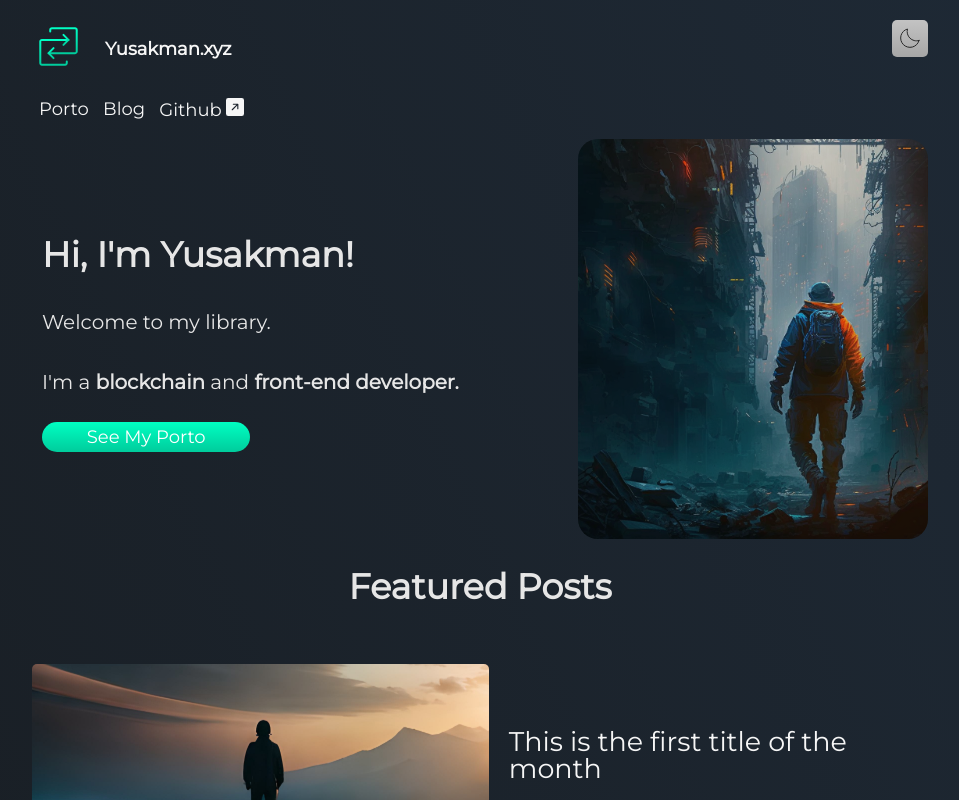
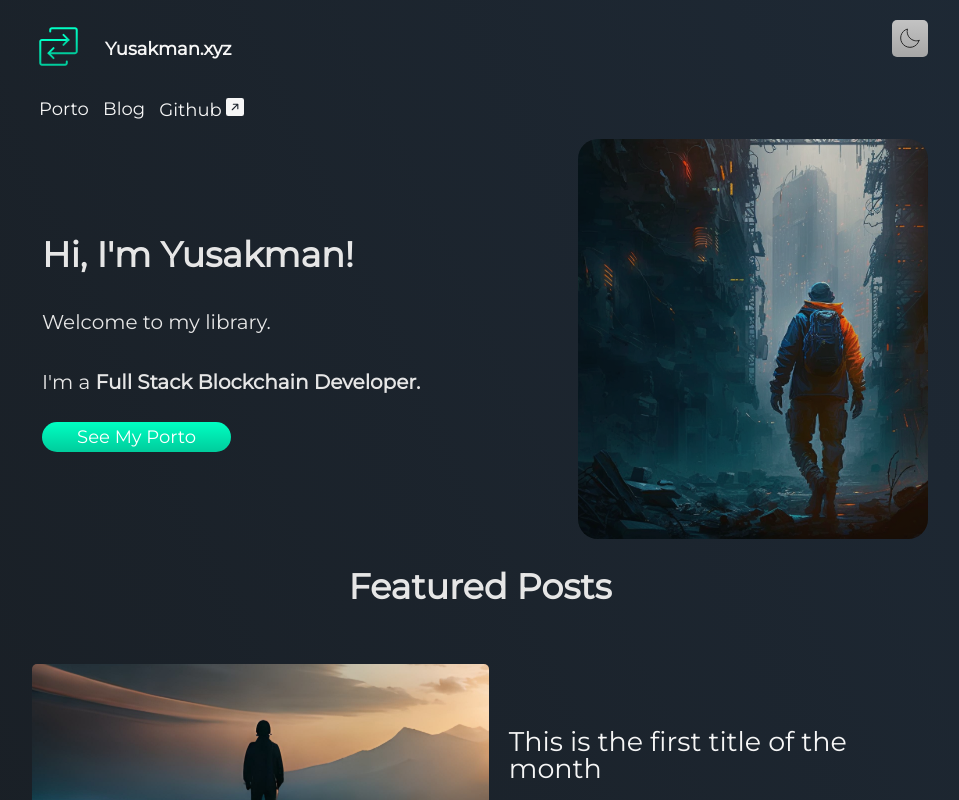
Before and after one commit to yusakman/yusakman.xyz, a Next.js app: page / in a window 1280 px wide. Shown: the top 800 px of the page, without its empty margins (160-1119 px from the left). Built offline with nearby package versions, Linux system fonts and the light colour scheme; no server answers.

Commit message:
Update hero

```diff
--- a/components/Hero/Hero.module.scss
+++ b/components/Hero/Hero.module.scss
@@ -3,10 +3,6 @@
   display: flex;
   flex-direction: row;
   justify-content: space-between;
-
-  @media (max-width: 767.98px) {
-    margin-top: 100px;
-  }
 
   .hero-text {
     display: flex;
@@ -61,12 +57,12 @@
   }
 }
 
-@media only screen and (max-width: 750px) {
+@media only screen and (max-width: 767.98px) {
   .hero {
     display: flex;
     flex-direction: column;
     align-items: center;
-    // margin-top: 200px;
+    margin-top: 100px;
 
     .hero-text {
       .hero-button {
--- a/components/Hero/index.js
+++ b/components/Hero/index.js
@@ -1,5 +1,5 @@
 import heroIcon from "@/assets/hero.svg";
-import heroBanner from "@/assets/CurrencyEth.png"
+import heroBanner from "@/assets/CurrencyEth.png";
 import Image from "next/image";
 import styles from "./Hero.module.scss";
 import { Tooltip } from "@mui/material";
@@ -12,8 +12,7 @@ const Hero = () => {
         <p className={styles[`hero-title`]}>Hi, I'm Yusakman!</p>
         <p>Welcome to my library. </p>
         <p>
-          I'm a <strong>blockchain</strong> and{" "}
-          <strong>front-end developer.</strong>
+          I'm a <strong>Full Stack Blockchain Developer.</strong>
         </p>
         <Link href={`/#porto`} scroll={false}>
           <button className={styles[`hero-button`]}>See My Porto</button>
```
Also changed, not shown: components/Header/Header.module.scss (+0 -49 lines).
